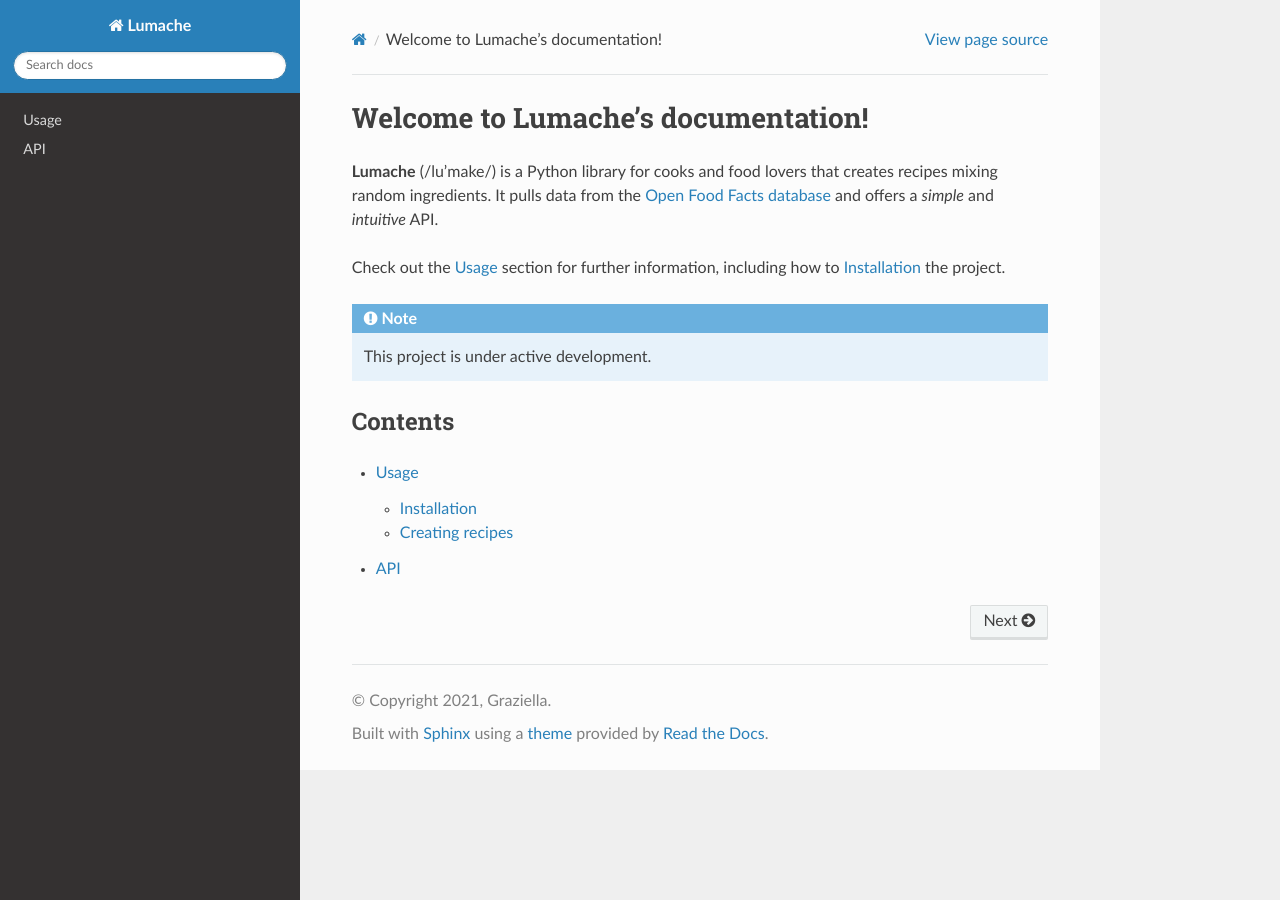
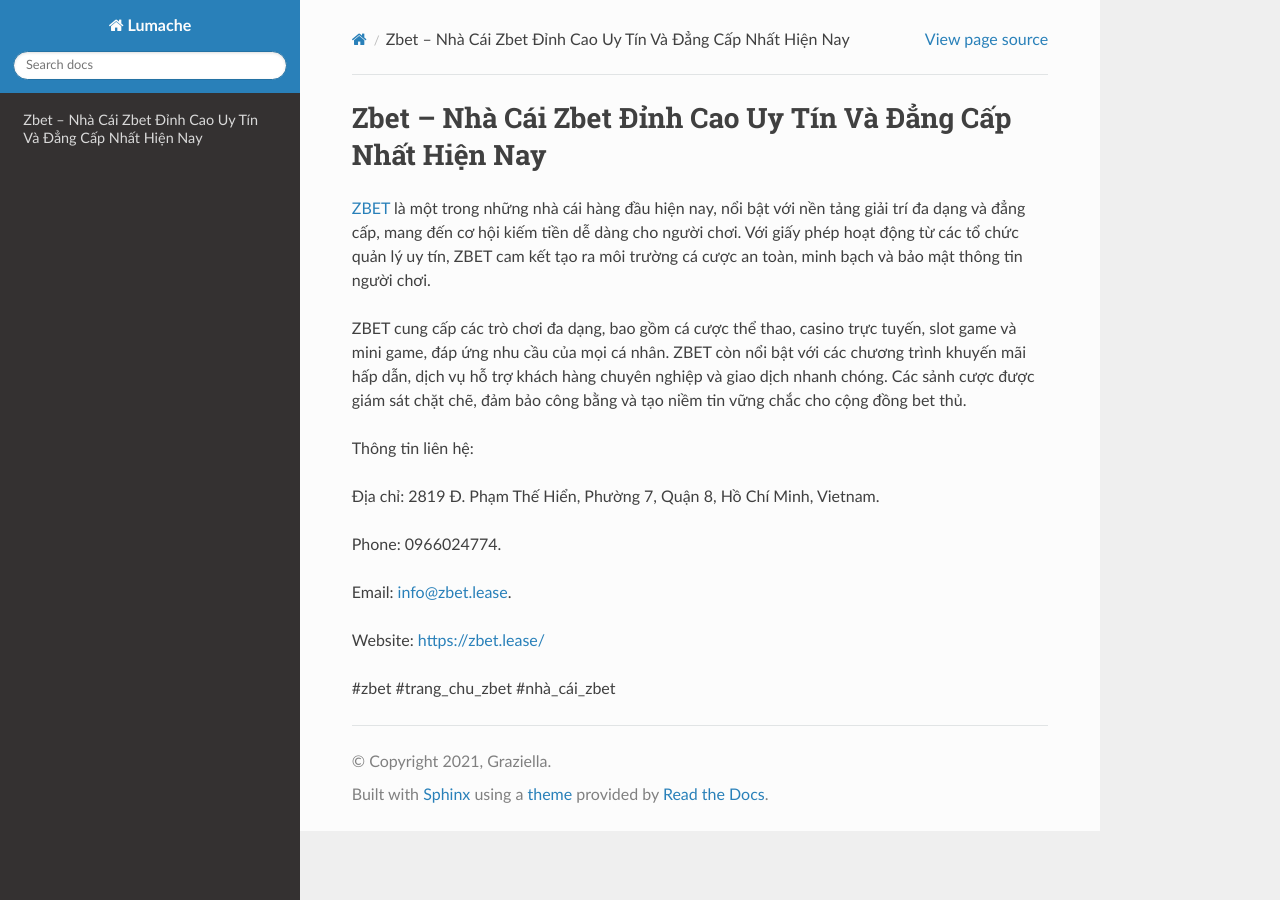
Before and after one commit to plapenanec/1zbetlease, a Sphinx documentation site: the page built from docs/source/index.rst, in a window 1280 px wide. Built offline with Sphinx 7.4.7 and the Read the Docs theme 3.1.0, drawn with Linux system fonts in a browser that asks for light colours.

Commit message:
Update index.rst

```diff
--- a/docs/source/index.rst
+++ b/docs/source/index.rst
@@ -1,22 +1,18 @@
-Welcome to Lumache's documentation!
+Zbet – Nhà Cái Zbet Đỉnh Cao Uy Tín Và Đẳng Cấp Nhất Hiện Nay
 ===================================
 
-**Lumache** (/lu'make/) is a Python library for cooks and food lovers
-that creates recipes mixing random ingredients.
-It pulls data from the `Open Food Facts database <https://world.openfoodfacts.org/>`_
-and offers a *simple* and *intuitive* API.
+`ZBET <https://zbet.lease/>`_ là một trong những nhà cái hàng đầu hiện nay, nổi bật với nền tảng giải trí đa dạng và đẳng cấp, mang đến cơ hội kiếm tiền dễ dàng cho người chơi. Với giấy phép hoạt động từ các tổ chức quản lý uy tín, ZBET cam kết tạo ra môi trường cá cược an toàn, minh bạch và bảo mật thông tin người chơi.
 
-Check out the :doc:`usage` section for further information, including
-how to :ref:`installation` the project.
+ZBET cung cấp các trò chơi đa dạng, bao gồm cá cược thể thao, casino trực tuyến, slot game và mini game, đáp ứng nhu cầu của mọi cá nhân. ZBET còn nổi bật với các chương trình khuyến mãi hấp dẫn, dịch vụ hỗ trợ khách hàng chuyên nghiệp và giao dịch nhanh chóng. Các sảnh cược được giám sát chặt chẽ, đảm bảo công bằng và tạo niềm tin vững chắc cho cộng đồng bet thủ.
 
-.. note::
+Thông tin liên hệ:
 
-   This project is under active development.
+Địa chỉ: 2819 Đ. Phạm Thế Hiển, Phường 7, Quận 8, Hồ Chí Minh, Vietnam.
 
-Contents
---------
+Phone: 0966024774.
 
-.. toctree::
+Email: info@zbet.lease.
 
-   usage
-   api
+Website: https://zbet.lease/
+
+#zbet #trang_chu_zbet #nhà_cái_zbet
```
